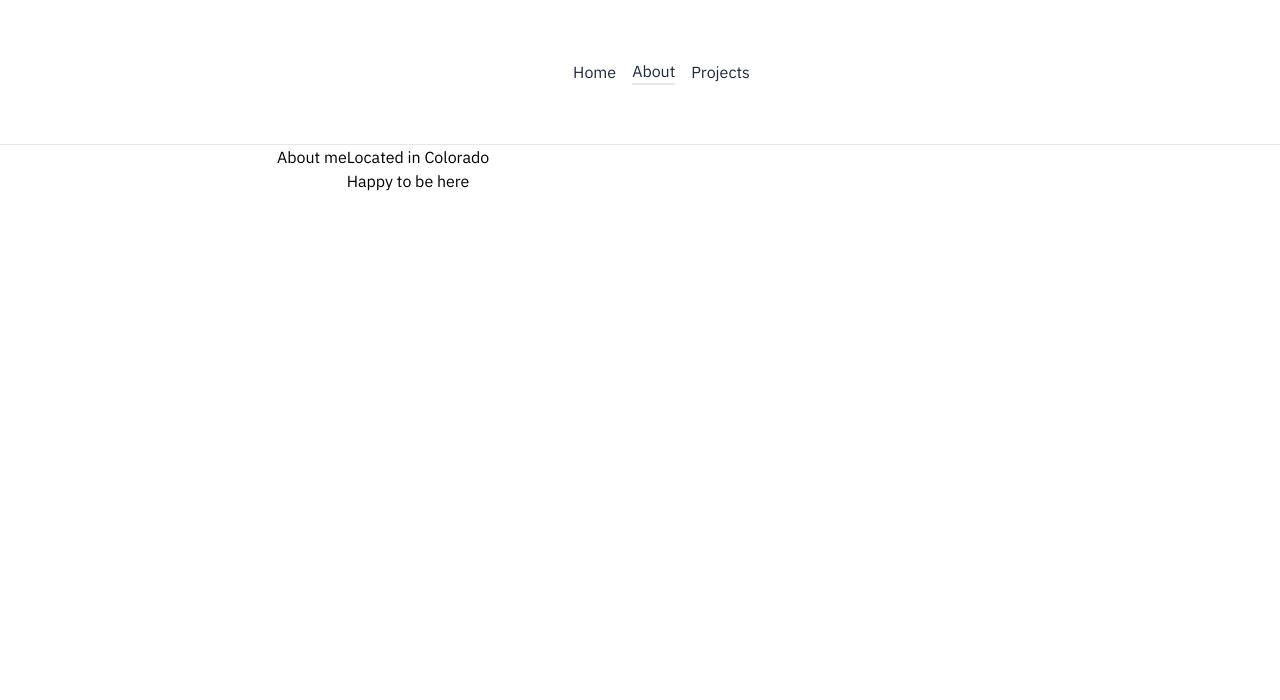
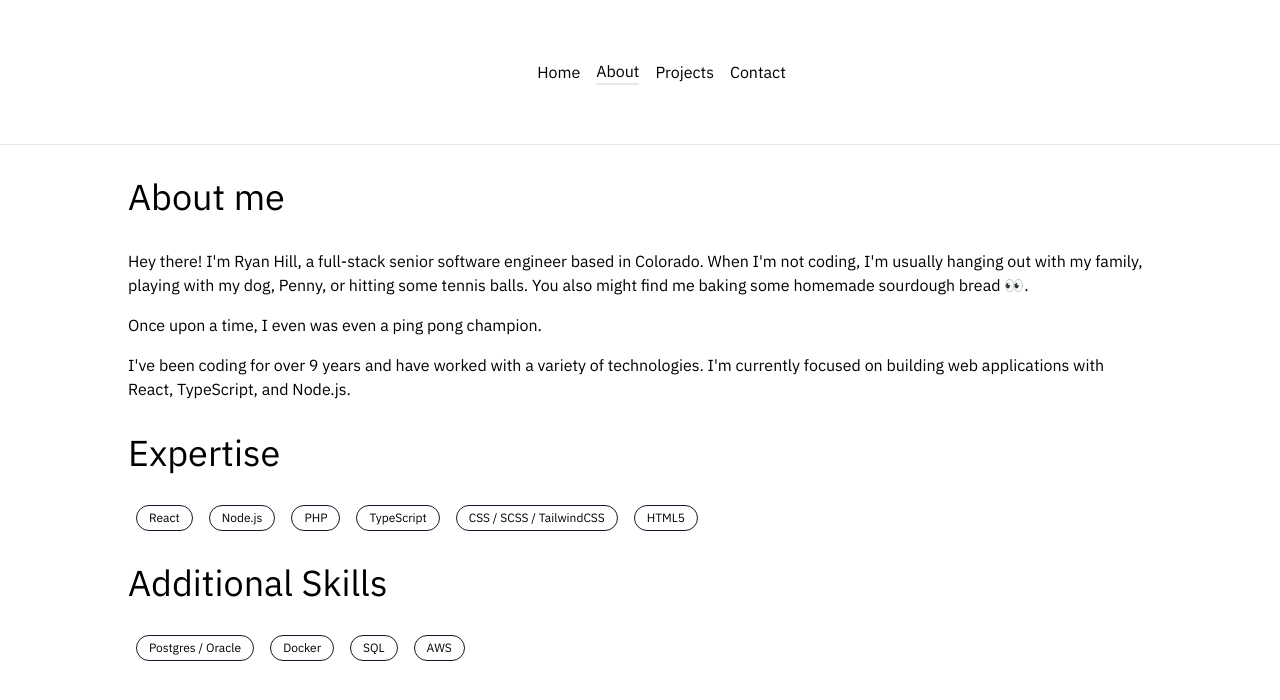
Before and after one commit to ryhill86/website-24, a React (Vite) app: page /about in a window 1280 px wide. Shown: the top 700 px of the page. Built offline with nearby package versions, Linux system fonts and the light colour scheme; the HTML template or start-up script is replaced by a standard one.

Commit message:
primary styles, contact page, about page delight

```diff
--- a/index.html
+++ b/index.html
@@ -8,7 +8,7 @@
     <link rel="stylesheet"
           href="https://fonts.googleapis.com/css?family=IBM+Plex+Sans:100,300,400,700,900">
   </head>
-  <body class="bg-white dark:bg-slate-800">
+  <body class="bg-primary">
     <div id="root"></div>
     <script type="module" src="/src/main.tsx"></script>
   </body>
--- a/src/App.tsx
+++ b/src/App.tsx
@@ -3,6 +3,7 @@ import { Routes, Route } from 'react-router-dom';
 import Home from './pages/Home';
 import Layout from './pages/Layout';
 import Projects from './pages/Projects';
+import Contact from './pages/Contact';
 
 function App() {
   return (
@@ -12,6 +13,7 @@ function App() {
           <Route index element={<Home />} />
           <Route path="/about" element={<About />} />
           <Route path="/projects" element={<Projects />} />
+          <Route path="/contact" element={<Contact />} />
           {/* <Route path="*" element={<NoMatch />} /> */}
         </Route>
       </Routes>
--- a/src/components/Menu.tsx
+++ b/src/components/Menu.tsx
@@ -17,9 +17,13 @@ const Menu: React.FC = () => {
       title: 'Projects',
       route: '/projects',
     },
+    {
+      title: 'Contact',
+      route: '/contact',
+    },
   ];
   return (
-    <nav className="flex text-slate-800 dark:text-white justify-between px-[5vw] py-9 lg:py-12">
+    <nav className="flex text-slate-800 text-primary justify-between px-[5vw] py-9 lg:py-12">
       <Link to="/">
         <img src={Logo} className="logo h-12" alt="Vite logo" />
       </Link>
@@ -36,8 +40,9 @@ const Menu: React.FC = () => {
         ))}
       </ul>
       <div className="self-center">
-        <a href=""></a>
-        <img className="h-6" src={GithubLogo} />
+        <a target="_blank" rel="noreferrer" href="https://github.com/ryhill86/">
+          <img className="h-6" src={GithubLogo} />
+        </a>
       </div>
     </nav>
   );
--- /dev/null
+++ b/src/components/SkillPill.tsx
@@ -0,0 +1,15 @@
+import React from 'react';
+
+interface SkillPillProps {
+  skill: string;
+}
+
+const SkillPill: React.FC<SkillPillProps> = ({ skill }) => {
+  return (
+    <div className="border-primary border text-primary px-3 py-1 rounded-full text-xs mx-2 text-center hover:bg-white hover:text-inverse cursor-pointer">
+      {skill}
+    </div>
+  );
+};
+
+export default SkillPill;
--- a/src/index.css
+++ b/src/index.css
@@ -1,6 +1,24 @@
 @tailwind base;
 @tailwind components;
 @tailwind utilities;
+
+@layer utilities {
+  .border-primary {
+    @apply border-gray-900 dark:border-white;
+  }
+
+  .text-primary {
+    @apply text-black dark:text-white;
+  }
+
+  .text-inverse {
+    @apply text-white dark:text-black;
+  }
+
+  .bg-primary {
+    @apply bg-white dark:bg-slate-800;
+  }
+}
 
 /* :root {
   font-family: Inter, system-ui, Avenir, Helvetica, Arial, sans-serif;
--- a/src/output.css
+++ b/src/output.css
@@ -566,9 +566,29 @@ video {
   }
 }
 
+.mx-2 {
+  margin-left: 0.5rem;
+  margin-right: 0.5rem;
+}
+
 .mx-auto {
   margin-left: auto;
   margin-right: auto;
+}
+
+.my-8 {
+  margin-top: 2rem;
+  margin-bottom: 2rem;
+}
+
+.my-2 {
+  margin-top: 0.5rem;
+  margin-bottom: 0.5rem;
+}
+
+.my-4 {
+  margin-top: 1rem;
+  margin-bottom: 1rem;
 }
 
 .mb-8 {
@@ -577,6 +597,10 @@ video {
 
 .ml-2 {
   margin-left: 0.5rem;
+}
+
+.mt-4 {
+  margin-top: 1rem;
 }
 
 .mt-8 {
@@ -619,6 +643,10 @@ video {
   flex-direction: column;
 }
 
+.flex-wrap {
+  flex-wrap: wrap;
+}
+
 .justify-between {
   justify-content: space-between;
 }
@@ -627,9 +655,12 @@ video {
   align-self: center;
 }
 
-.bg-white {
-  --tw-bg-opacity: 1;
-  background-color: rgb(255 255 255 / var(--tw-bg-opacity));
+.rounded-full {
+  border-radius: 9999px;
+}
+
+.border {
+  border-width: 1px;
 }
 
 .px-2 {
@@ -637,9 +668,19 @@ video {
   padding-right: 0.5rem;
 }
 
+.px-3 {
+  padding-left: 0.75rem;
+  padding-right: 0.75rem;
+}
+
 .px-\[5vw\] {
   padding-left: 5vw;
   padding-right: 5vw;
+}
+
+.py-1 {
+  padding-top: 0.25rem;
+  padding-bottom: 0.25rem;
 }
 
 .py-9 {
@@ -667,9 +708,19 @@ video {
   vertical-align: middle;
 }
 
+.text-3xl {
+  font-size: 1.875rem;
+  line-height: 2.25rem;
+}
+
 .text-5xl {
   font-size: 3rem;
   line-height: 1;
+}
+
+.text-xs {
+  font-size: 0.75rem;
+  line-height: 1rem;
 }
 
 .font-semibold {
@@ -681,9 +732,40 @@ video {
   color: rgb(30 41 59 / var(--tw-text-opacity));
 }
 
-.text-white {
+.border-primary {
+  --tw-border-opacity: 1;
+  border-color: rgb(17 24 39 / var(--tw-border-opacity));
+}
+
+@media (prefers-color-scheme: dark) {
+  .border-primary {
+    --tw-border-opacity: 1;
+    border-color: rgb(255 255 255 / var(--tw-border-opacity));
+  }
+}
+
+.text-primary {
   --tw-text-opacity: 1;
-  color: rgb(255 255 255 / var(--tw-text-opacity));
+  color: rgb(0 0 0 / var(--tw-text-opacity));
+}
+
+@media (prefers-color-scheme: dark) {
+  .text-primary {
+    --tw-text-opacity: 1;
+    color: rgb(255 255 255 / var(--tw-text-opacity));
+  }
+}
+
+.bg-primary {
+  --tw-bg-opacity: 1;
+  background-color: rgb(255 255 255 / var(--tw-bg-opacity));
+}
+
+@media (prefers-color-scheme: dark) {
+  .bg-primary {
+    --tw-bg-opacity: 1;
+    background-color: rgb(30 41 59 / var(--tw-bg-opacity));
+  }
 }
 
 /* :root {
@@ -755,9 +837,43 @@ button:focus-visible {
   }
 } */
 
+.hover\:bg-white:hover {
+  --tw-bg-opacity: 1;
+  background-color: rgb(255 255 255 / var(--tw-bg-opacity));
+}
+
+.hover\:text-inverse:hover {
+  --tw-text-opacity: 1;
+  color: rgb(255 255 255 / var(--tw-text-opacity));
+}
+
+@media (prefers-color-scheme: dark) {
+  .hover\:text-inverse:hover {
+    --tw-text-opacity: 1;
+    color: rgb(0 0 0 / var(--tw-text-opacity));
+  }
+}
+
+.hover\:bg-primary:hover {
+  --tw-bg-opacity: 1;
+  background-color: rgb(255 255 255 / var(--tw-bg-opacity));
+}
+
+@media (prefers-color-scheme: dark) {
+  .hover\:bg-primary:hover {
+    --tw-bg-opacity: 1;
+    background-color: rgb(30 41 59 / var(--tw-bg-opacity));
+  }
+}
+
 @media (min-width: 640px) {
   .md\:flex-row {
     flex-direction: row;
+  }
+
+  .md\:text-4xl {
+    font-size: 2.25rem;
+    line-height: 2.5rem;
   }
 }
 
@@ -778,18 +894,6 @@ button:focus-visible {
   }
 }
 
-@media (prefers-color-scheme: dark) {
-  .dark\:bg-slate-800 {
-    --tw-bg-opacity: 1;
-    background-color: rgb(30 41 59 / var(--tw-bg-opacity));
-  }
-
-  .dark\:text-white {
-    --tw-text-opacity: 1;
-    color: rgb(255 255 255 / var(--tw-text-opacity));
-  }
-}
-
 .\[\&\.active\]\:border-b-2.active {
   border-bottom-width: 2px;
 }
--- a/src/pages/About.tsx
+++ b/src/pages/About.tsx
@@ -1,16 +1,43 @@
 import React from 'react';
-import RHLogo2 from '../assets/RHLogoNoWords.svg';
+import SkillPill from '../components/SkillPill';
 
 const About: React.FC = () => {
   return (
     <div className="flex">
-      <div>
-        <img src={RHLogo2} className="logo" alt="Vite logo" />
-      </div>
-      <h1>About me </h1>
-      <div className="card">
-        Located in Colorado
-        <p>Happy to be here</p>
+      <div className="text-primary">
+        <h2 className="text-3xl md:text-4xl my-8">About me </h2>
+        <p className="my-4">
+          Hey there! I'm Ryan Hill, a full-stack senior software engineer based
+          in Colorado. When I'm not coding, I'm usually hanging out with my
+          family, playing with my dog, Penny, or hitting some tennis balls. You
+          also might find me baking some homemade sourdough bread 👀.
+        </p>
+        {/* add image of penny */}
+        <p className="my-4">
+          Once upon a time, I even was even a ping pong champion.
+        </p>
+        {/* add image of ping pong */}
+        <p className="my-2">
+          I've been coding for over 9 years and have worked with a variety of
+          technologies. I'm currently focused on building web applications with
+          React, TypeScript, and Node.js.
+        </p>
+        <h2 className="text-3xl md:text-4xl my-8">Expertise</h2>
+        <div className="flex flex-wrap mt-4">
+          <SkillPill skill="React" />
+          <SkillPill skill="Node.js" />
+          <SkillPill skill="PHP" />
+          <SkillPill skill="TypeScript" />
+          <SkillPill skill="CSS / SCSS / TailwindCSS" />
+          <SkillPill skill="HTML5" />
+        </div>
+        <h2 className="text-3xl md:text-4xl my-8">Additional Skills</h2>
+        <div className="flex flex-wrap mt-4">
+          <SkillPill skill="Postgres / Oracle" />
+          <SkillPill skill="Docker" />
+          <SkillPill skill="SQL" />
+          <SkillPill skill="AWS" />
+        </div>
       </div>
     </div>
   );
--- /dev/null
+++ b/src/pages/Contact.tsx
@@ -0,0 +1,11 @@
+import React from 'react';
+
+const Contact: React.FC = () => {
+  return (
+    <div className="container">
+      <p className="text-primary">Contact Me</p>
+    </div>
+  );
+};
+
+export default Contact;
--- a/src/pages/Home.tsx
+++ b/src/pages/Home.tsx
@@ -1,6 +1,5 @@
 import React, { useEffect, useState } from 'react';
 import ColoradoFlag from '../assets/ColoradoFlag.svg';
-import Scene from '../assets/scene.svg';
 import SceneNoBorder from '../assets/scene-no-border.svg';
 
 const Home: React.FC = () => {
@@ -15,13 +14,13 @@ const Home: React.FC = () => {
     }
   }, [startAnimation]);
   return (
-    <div className="flex flex-col md:flex-row lg:flex-row xl:flex-row text-white">
+    <div className="flex flex-col md:flex-row lg:flex-row xl:flex-row text-primary">
       <div className="w-full self-center align-middle pt-[15vh]">
         <div className="h-full text-left pl-[4vw]">
           <h1 className="font-semibold text-5xl mb-8">Ryan Hill</h1>
           <div className="">
             Senior Software Engineer
-            <p>Crafting moments of digital delight</p>
+            <p>Creating moments of digital delight</p>
           </div>
         </div>
       </div>
```
